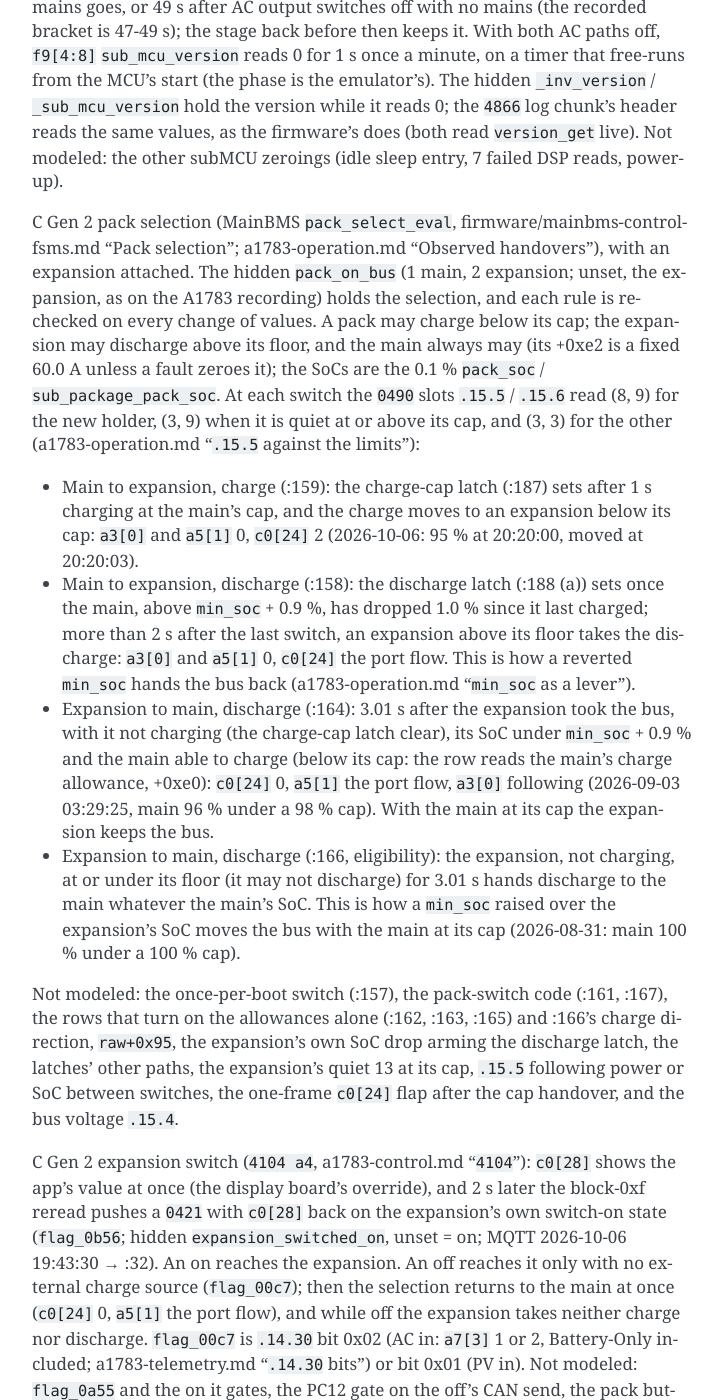
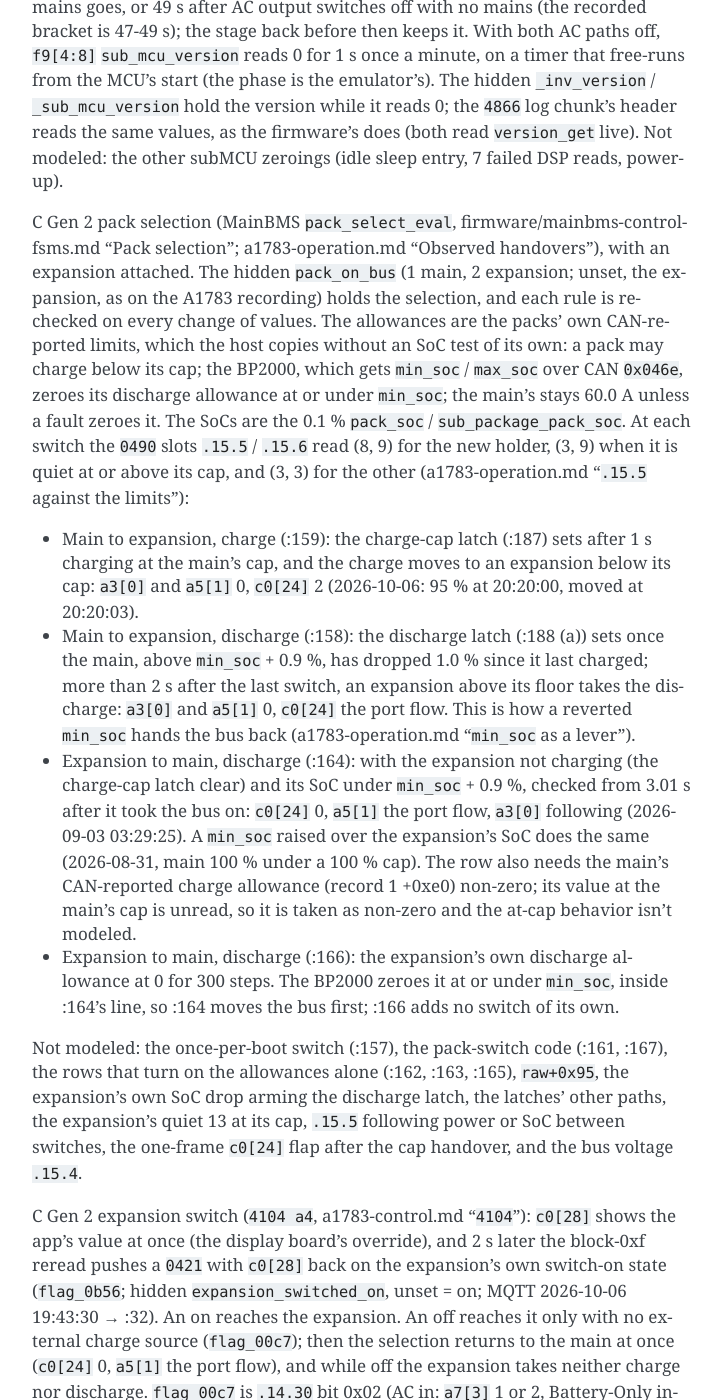
Before and after one commit to kb1ibt/anker-ble-emulator, a Sphinx documentation site: the page built from docs/design.md, in a window 1280 px wide and 1400 px high, scrolled down 7994 px. Shown: the whole window, without its empty margins (388-1110 px from the left). Built offline with Sphinx 7.4.7, drawn with Linux system fonts in a browser that asks for light colours.

Commit message:
Read pack eligibility from the packs' own allowances
The expansion's discharge eligibility is the BP2000's own CAN-reported allowance, which it zeroes at or under min_soc; the host makes no SoC test of its own. The floor handover no longer waits on the main's cap, since what the main reports at its cap is unknown, so the separate ineligible-expansion switch adds nothing and is gone. An expansion that takes discharge already under floor + 0.9 % hands it back after its 3 s dwell.

Co-Authored-By: Claude Opus 5.5 <noreply@anthropic.com>

```diff
--- a/docs/design.md
+++ b/docs/design.md
@@ -80,14 +80,14 @@ C Gen 2 flow state (a1783-telemetry.md "`a5[1]` vs `a3[0]`"): `a5[1]` `charge_di
 
 C Gen 2 versions that drop out (a1783-telemetry.md "Versions (`f9`)"): `f9[12:16]` `inv_version` reads only while the ACDC stage is energised (mains in, `a7[3]` 1 or 2, or AC output on). It shows 1 s after the stage comes on and reads 0 from 1 s after mains goes, or 49 s after AC output switches off with no mains (the recorded bracket is 47-49 s); the stage back before then keeps it. With both AC paths off, `f9[4:8]` `sub_mcu_version` reads 0 for 1 s once a minute, on a timer that free-runs from the MCU's start (the phase is the emulator's). The hidden `_inv_version` / `_sub_mcu_version` hold the version while it reads 0; the `4866` log chunk's header reads the same values, as the firmware's does (both read `version_get` live). Not modeled: the other subMCU zeroings (idle sleep entry, 7 failed DSP reads, power-up).
 
-C Gen 2 pack selection (MainBMS `pack_select_eval`, firmware/mainbms-control-fsms.md "Pack selection"; a1783-operation.md "Observed handovers"), with an expansion attached. The hidden `pack_on_bus` (1 main, 2 expansion; unset, the expansion, as on the A1783 recording) holds the selection, and each rule is re-checked on every change of values. A pack may charge below its cap; the expansion may discharge above its floor, and the main always may (its +0xe2 is a fixed 60.0 A unless a fault zeroes it); the SoCs are the 0.1 % `pack_soc` / `sub_package_pack_soc`. At each switch the `0490` slots `.15.5` / `.15.6` read (8, 9) for the new holder, (3, 9) when it is quiet at or above its cap, and (3, 3) for the other (a1783-operation.md "`.15.5` against the limits"):
+C Gen 2 pack selection (MainBMS `pack_select_eval`, firmware/mainbms-control-fsms.md "Pack selection"; a1783-operation.md "Observed handovers"), with an expansion attached. The hidden `pack_on_bus` (1 main, 2 expansion; unset, the expansion, as on the A1783 recording) holds the selection, and each rule is re-checked on every change of values. The allowances are the packs' own CAN-reported limits, which the host copies without an SoC test of its own: a pack may charge below its cap; the BP2000, which gets `min_soc` / `max_soc` over CAN `0x046e`, zeroes its discharge allowance at or under `min_soc`; the main's stays 60.0 A unless a fault zeroes it. The SoCs are the 0.1 % `pack_soc` / `sub_package_pack_soc`. At each switch the `0490` slots `.15.5` / `.15.6` read (8, 9) for the new holder, (3, 9) when it is quiet at or above its cap, and (3, 3) for the other (a1783-operation.md "`.15.5` against the limits"):
 
 - Main to expansion, charge (:159): the charge-cap latch (:187) sets after 1 s charging at the main's cap, and the charge moves to an expansion below its cap: `a3[0]` and `a5[1]` 0, `c0[24]` 2 (2026-10-06: 95 % at 20:20:00, moved at 20:20:03).
 - Main to expansion, discharge (:158): the discharge latch (:188 (a)) sets once the main, above `min_soc` + 0.9 %, has dropped 1.0 % since it last charged; more than 2 s after the last switch, an expansion above its floor takes the discharge: `a3[0]` and `a5[1]` 0, `c0[24]` the port flow. This is how a reverted `min_soc` hands the bus back (a1783-operation.md "`min_soc` as a lever").
-- Expansion to main, discharge (:164): 3.01 s after the expansion took the bus, with it not charging (the charge-cap latch clear), its SoC under `min_soc` + 0.9 % and the main able to charge (below its cap: the row reads the main's charge allowance, +0xe0): `c0[24]` 0, `a5[1]` the port flow, `a3[0]` following (2026-09-03 03:29:25, main 96 % under a 98 % cap). With the main at its cap the expansion keeps the bus.
-- Expansion to main, discharge (:166, eligibility): the expansion, not charging, at or under its floor (it may not discharge) for 3.01 s hands discharge to the main whatever the main's SoC. This is how a `min_soc` raised over the expansion's SoC moves the bus with the main at its cap (2026-08-31: main 100 % under a 100 % cap).
+- Expansion to main, discharge (:164): with the expansion not charging (the charge-cap latch clear) and its SoC under `min_soc` + 0.9 %, checked from 3.01 s after it took the bus on: `c0[24]` 0, `a5[1]` the port flow, `a3[0]` following (2026-09-03 03:29:25). A `min_soc` raised over the expansion's SoC does the same (2026-08-31, main 100 % under a 100 % cap). The row also needs the main's CAN-reported charge allowance (record 1 +0xe0) non-zero; its value at the main's cap is unread, so it is taken as non-zero and the at-cap behavior isn't modeled.
+- Expansion to main, discharge (:166): the expansion's own discharge allowance at 0 for 300 steps. The BP2000 zeroes it at or under `min_soc`, inside :164's line, so :164 moves the bus first; :166 adds no switch of its own.
 
-Not modeled: the once-per-boot switch (:157), the pack-switch code (:161, :167), the rows that turn on the allowances alone (:162, :163, :165) and :166's charge direction, `raw+0x95`, the expansion's own SoC drop arming the discharge latch, the latches' other paths, the expansion's quiet 13 at its cap, `.15.5` following power or SoC between switches, the one-frame `c0[24]` flap after the cap handover, and the bus voltage `.15.4`.
+Not modeled: the once-per-boot switch (:157), the pack-switch code (:161, :167), the rows that turn on the allowances alone (:162, :163, :165), `raw+0x95`, the expansion's own SoC drop arming the discharge latch, the latches' other paths, the expansion's quiet 13 at its cap, `.15.5` following power or SoC between switches, the one-frame `c0[24]` flap after the cap handover, and the bus voltage `.15.4`.
 
 C Gen 2 expansion switch (`4104 a4`, a1783-control.md "`4104`"): `c0[28]` shows the app's value at once (the display board's override), and 2 s later the block-0xf reread pushes a `0421` with `c0[28]` back on the expansion's own switch-on state (`flag_0b56`; hidden `expansion_switched_on`, unset = on; MQTT 2026-10-06 19:43:30 → :32). An on reaches the expansion. An off reaches it only with no external charge source (`flag_00c7`); then the selection returns to the main at once (`c0[24]` 0, `a5[1]` the port flow), and while off the expansion takes neither charge nor discharge. `flag_00c7` is `.14.30` bit 0x02 (AC in: `a7[3]` 1 or 2, Battery-Only included; a1783-telemetry.md "`.14.30` bits") or bit 0x01 (PV in). Not modeled: `flag_0a55` and the on it gates, the PC12 gate on the off's CAN send, the pack button, and the locate blink (`a5`).
 
```
Also changed, not shown: 2 other files.
